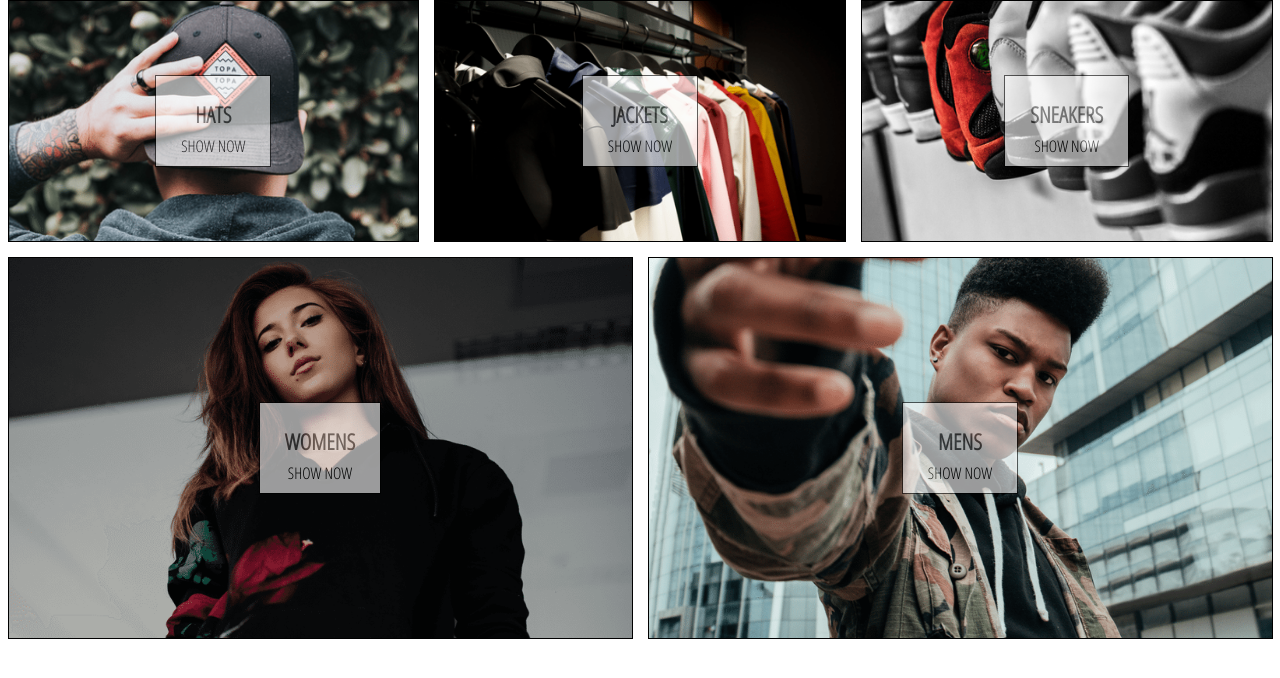
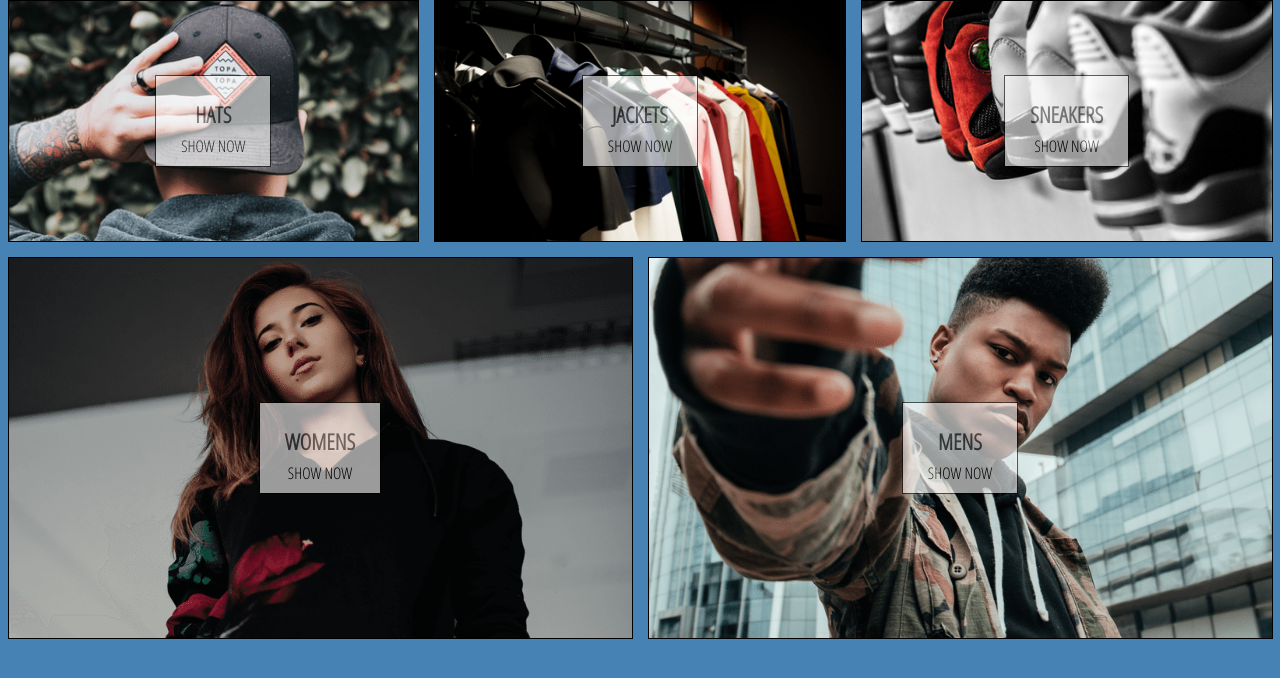
Before and after one commit to amriikk/CandraLtd, a React (Create React App) app: page / in a window 1280 px wide. Shown: the top 678 px of the page. Built offline with nearby package versions, Linux system fonts and the light colour scheme.

Commit message:
Change app.css body background - steel blue

```diff
--- a/src/App.css
+++ b/src/App.css
@@ -1,3 +1,4 @@
 body {
     font-family: 'Open Sans Condensed';
+    background: steelblue;
 }
```
